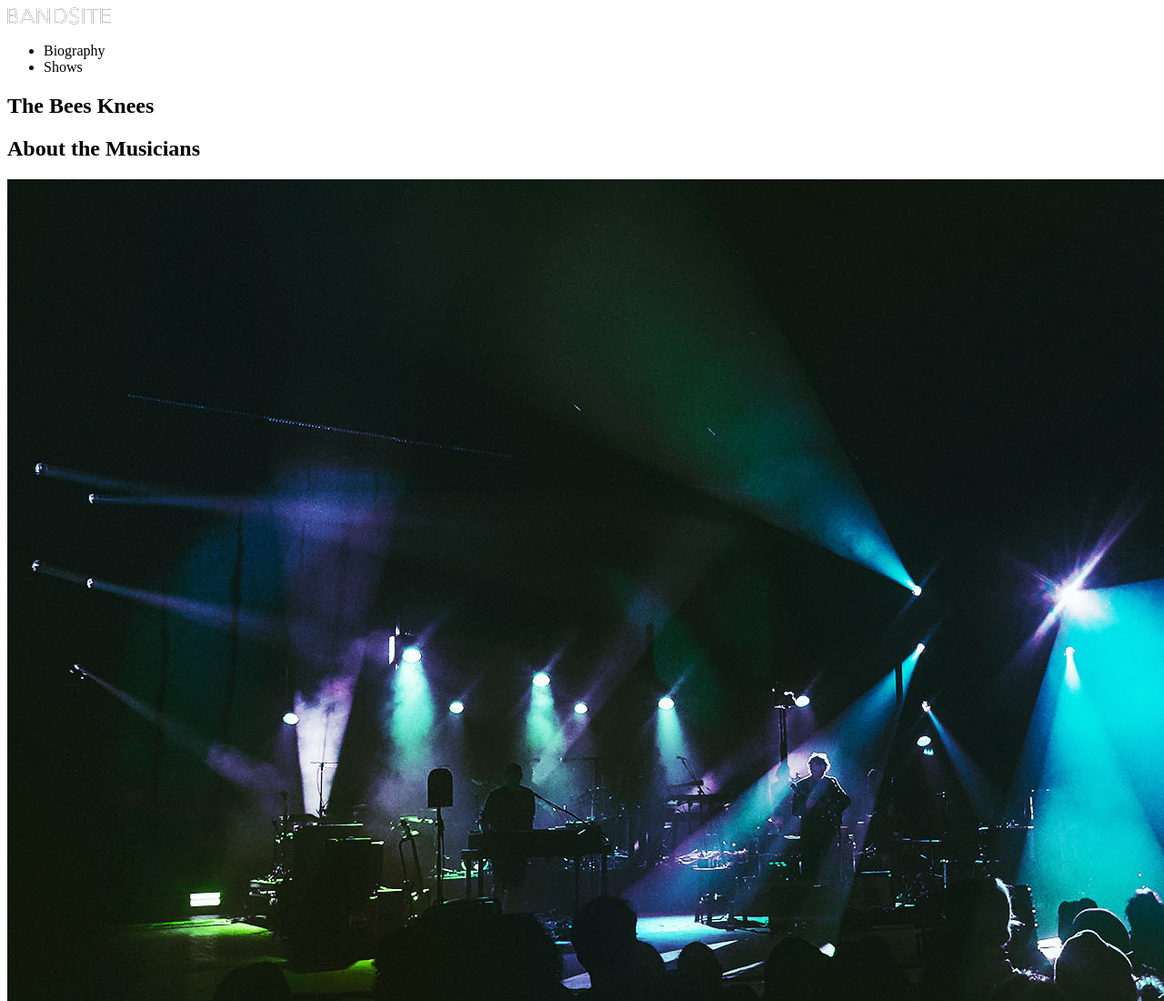
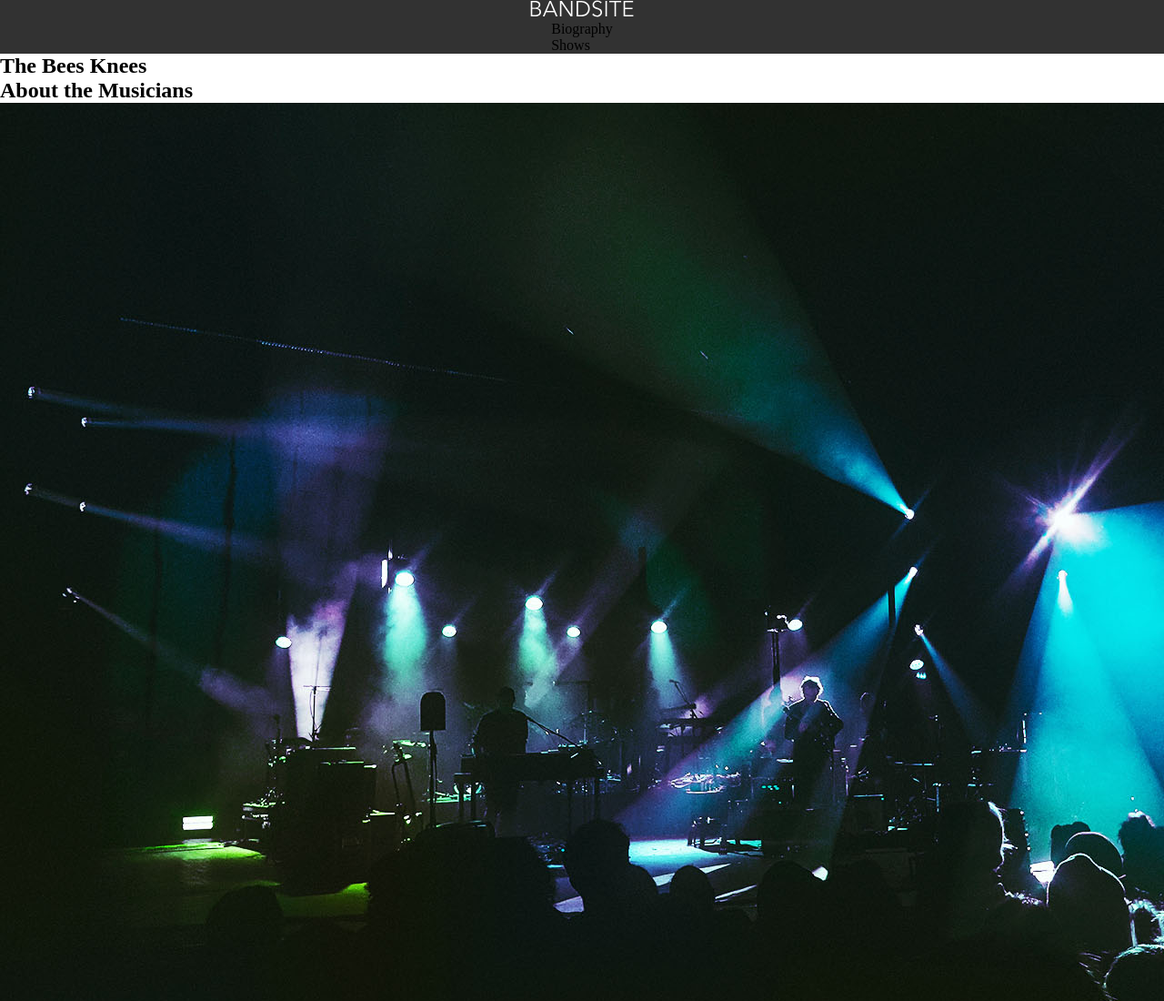
Before and after one commit to amalhassan/bandsite, a plain HTML site: page index.html in a window 1280 px wide. Shown: the top 1100 px of the page at 91% size. Drawn offline with nearby package versions, Linux system fonts and the light colour scheme; files that its build step writes are made by us from their sources.

Commit message:
added some styling to header

```diff
--- a/index.html
+++ b/index.html
@@ -4,17 +4,18 @@
     <meta charset="UTF-8">
     <meta http-equiv="X-UA-Compatible" content="IE=edge">
     <meta name="viewport" content="width=device-width, initial-scale=1.0">
+    <link rel="stylesheet" href="./styles/bio.css">
     <title>Bandsite</title>
 </head>
 <body>
-    <header>
+    <header class="header">
         <div class="header-logo">
             <object data="./assets/logos/Logo-bandsite.svg" type="image/svg+xml" width="114px" height="19px"></object>
         </div>
         <nav class="header-nav">
-            <ul>
-                <li>Biography</li>
-                <li>Shows</li>
+            <ul class="header-list">
+                <li class="header-item">Biography</li>
+                <li class="header-item">Shows</li>
             </ul>
         </nav>
     </header>
--- a/styles/bio.scss
+++ b/styles/bio.scss
@@ -0,0 +1,15 @@
+@use './partials/global' as *;
+@use './partials/variables' as *;
+@use './partials/mixins' as *;
+
+.header {
+    @include flex($direction: column, $j-content: center, $a-items: center);
+    background-color: $BandSite-Black;
+    &__logo {
+    }
+    &__nav {
+    }
+    &__list {
+        @include flex();
+    }
+}
--- a/styles/partials/_global.scss
+++ b/styles/partials/_global.scss
@@ -6,3 +6,7 @@
     margin: 0;
     padding: 0;
 }
+
+li {
+    list-style: none;
+}
```
